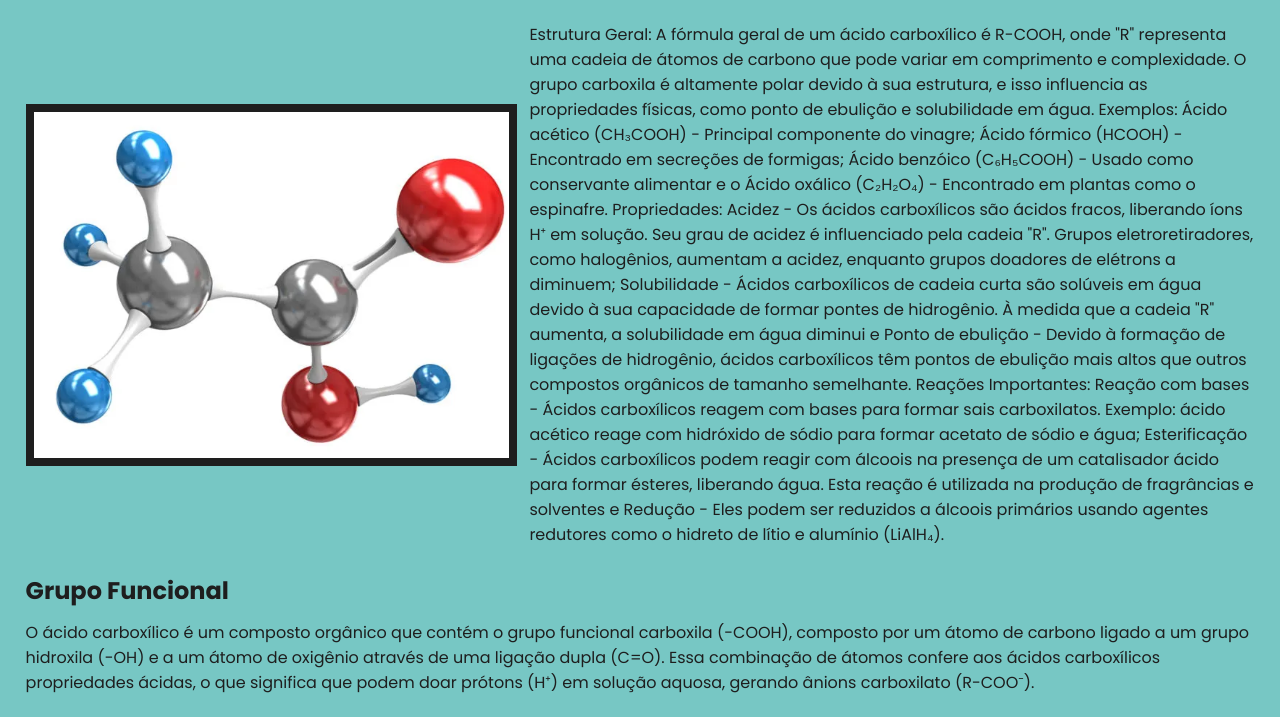
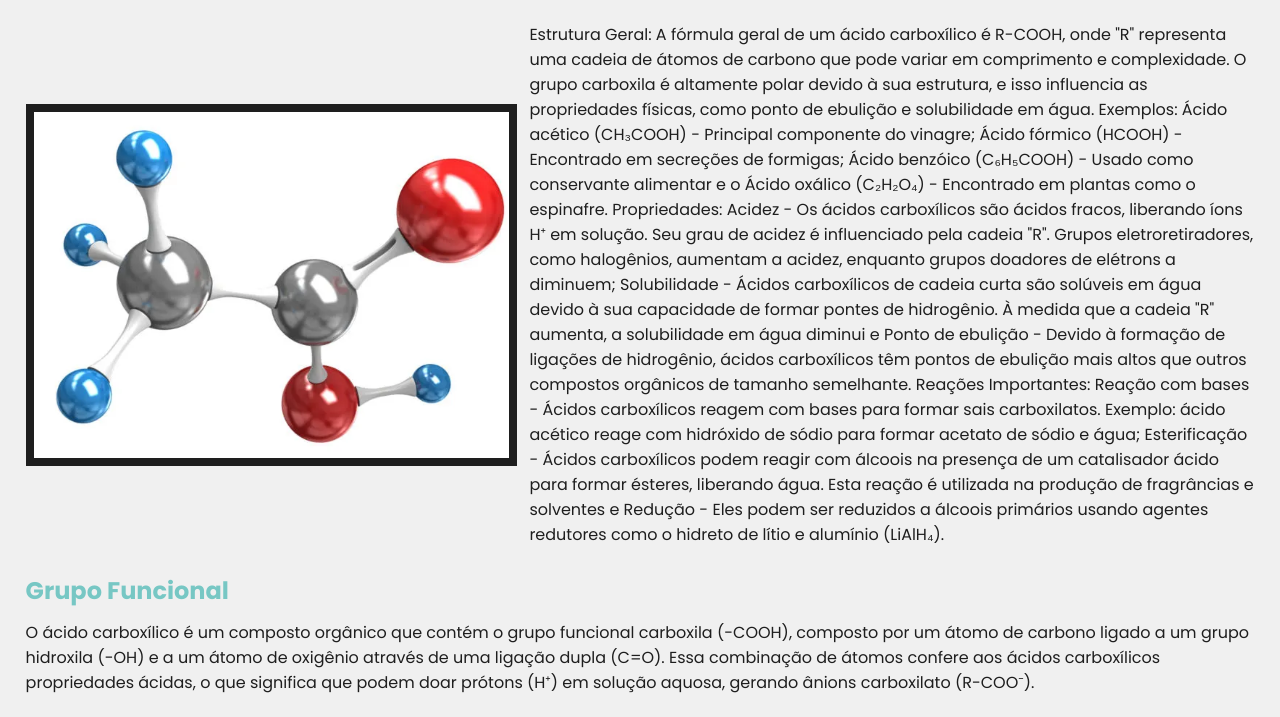
Before and after one commit to Dgiovanni-Tonolli/Site-de-Quimica, a plain HTML site: page index.html in a window 1280 px wide. Shown: the part 306-1023 px from the top of the page. Drawn offline with Linux system fonts and the light colour scheme.

Commit message:
Alterando a cor style.css
 Mudando a coloração da página.

```diff
--- a/style.css
+++ b/style.css
@@ -42,8 +42,11 @@ header{
     font-size: 12px;
 }
 body{
-    background-color: #77c7c4;
+    background-color: rgb(240, 240, 240);
     color: rgb(30, 30, 30);
+}
+h1, h2{
+   color: #77c7c4;
 }
 #titulo__div{
     display: flex;
@@ -125,7 +128,7 @@ body{
     padding: 8%;
     justify-content: center;
     align-items: center;
-    background-color: rgb(255, 196, 0);
+    background-color: #77c7c4;
 }
 .opcoes{
     transform: scale(1.0);
```
